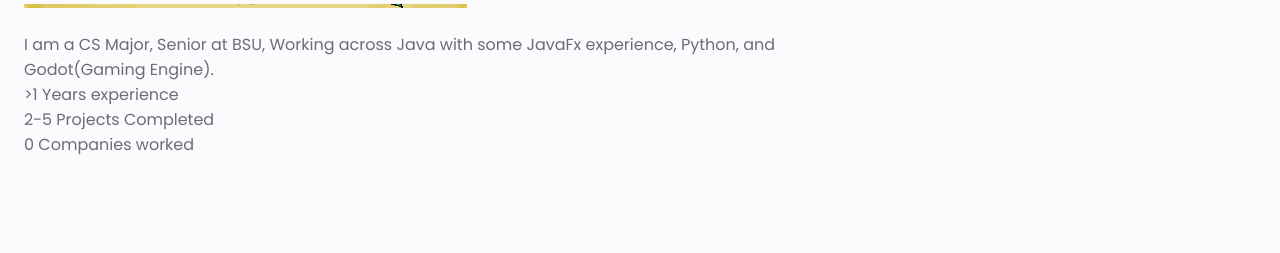
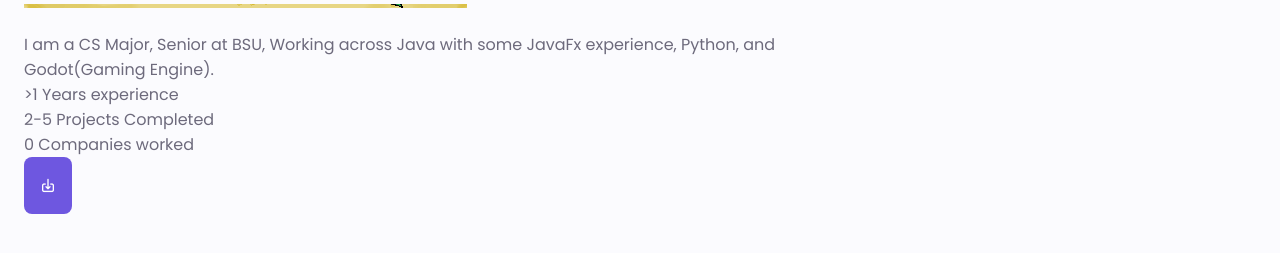
Before and after one commit to Caige12/Caige12.github.io, a plain HTML site: page index.html in a window 1280 px wide. Shown: the part 796-1049 px from the top of the page. Drawn offline with nearby package versions, Linux system fonts and the light colour scheme.

Commit message:
added Download pdf button and pdf to Page

```diff
--- a/index.html
+++ b/index.html
@@ -139,6 +139,12 @@
                                 <span class="about__info-name">Companies worked</span>
                             </div>
                         </div>
+
+                        <div class="about__buttons">
+                            <a download="" href="assets/pdf/Caige-Cv.pdf" class="button button--flex">
+                                <i class="uil uil-download-alt"></i>
+                            </a>
+                        </div>
                     </div>
                 </div>
             </section>
```
Also changed, not shown: 2 other files.
